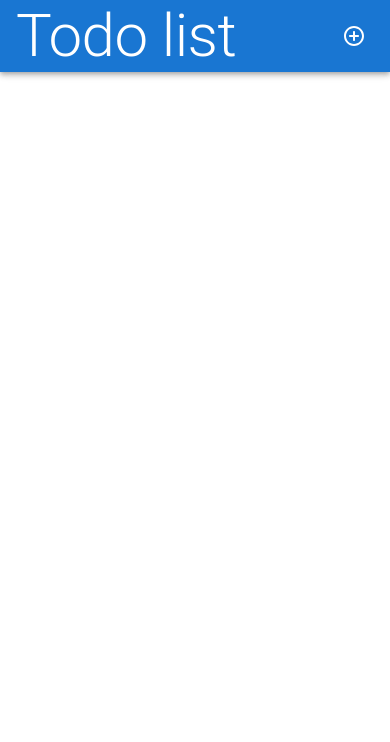
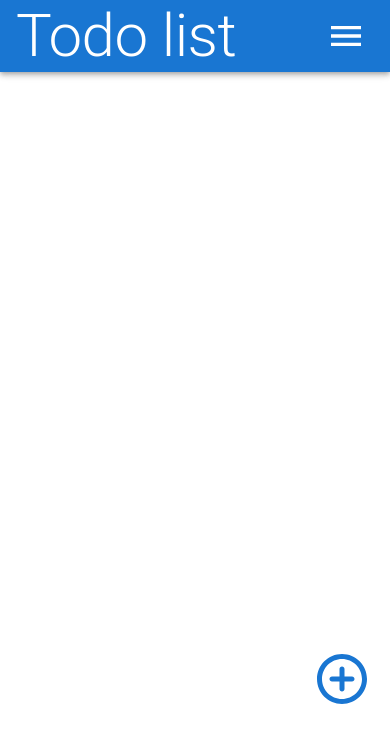
Before and after one commit to PMagatteS/react-todo-list, a React (Create React App) app: page / in a window 390 px wide. Shown: the top 742 px of the page. Built offline with nearby package versions, Linux system fonts and the light colour scheme.

Commit message:
Setup the responsive layout

```diff
--- a/src/components/ModalForm.js
+++ b/src/components/ModalForm.js
@@ -31,7 +31,7 @@ const ModalForm = () => {
       <Box
         sx={formStyle.formBox}
       >
-         <IconButton color="primary" sx={formStyle.closeButton} >
+         <IconButton color="primary" onClick={toggleModal} sx={formStyle.closeButton} >
             <Close></Close>
           </IconButton>
         <FormControl >
--- a/src/components/Navbar.js
+++ b/src/components/Navbar.js
@@ -1,7 +1,8 @@
 import React from "react";
 import { AppBar, Toolbar, Typography, IconButton } from "@mui/material";
-import { AddCircleOutlineRounded } from "@material-ui/icons";
+import { AddCircleOutlineRounded, Menu } from "@material-ui/icons";
 import { useStateContext } from "../utils/HandleTasks";
+import { navbarStyle } from "../style";
 
 const Navbar = () => {
   const {toggleModal} = useStateContext()
@@ -18,11 +19,17 @@ const Navbar = () => {
           >
             Todo list
           </Typography>
-          <IconButton color="inherit" onClick={toggleModal} >
-            <AddCircleOutlineRounded></AddCircleOutlineRounded>
+          <IconButton color="inherit" onClick={toggleModal} sx={navbarStyle.addButton} >
+            <AddCircleOutlineRounded style={{ fontSize: 40 }} ></AddCircleOutlineRounded>
+          </IconButton>
+          <IconButton color="inherit"  sx={navbarStyle.burgerMenu} >
+            <Menu style={{ fontSize: 40 }}></Menu>
           </IconButton>
         </Toolbar>
       </AppBar>
+          <IconButton color="primary"  onClick={toggleModal} sx={navbarStyle.addButtonMobile} >
+            <AddCircleOutlineRounded style={{ fontSize: 60 }} ></AddCircleOutlineRounded>
+          </IconButton>
     </div>
   );
 };
--- a/src/style.js
+++ b/src/style.js
@@ -29,3 +29,23 @@ export const formStyle = {
     },
 
 }
+
+export const navbarStyle={
+    addButton: {
+        display: ["none", "block", "block"],
+
+    },
+
+    addButtonMobile:{
+        display: [null, "none", "none"],
+        position: "fixed",
+        bottom: "15%",
+        right: 10,
+
+    },
+
+    burgerMenu:{
+        display: [null, "none", "none"],
+
+    },
+}
```
